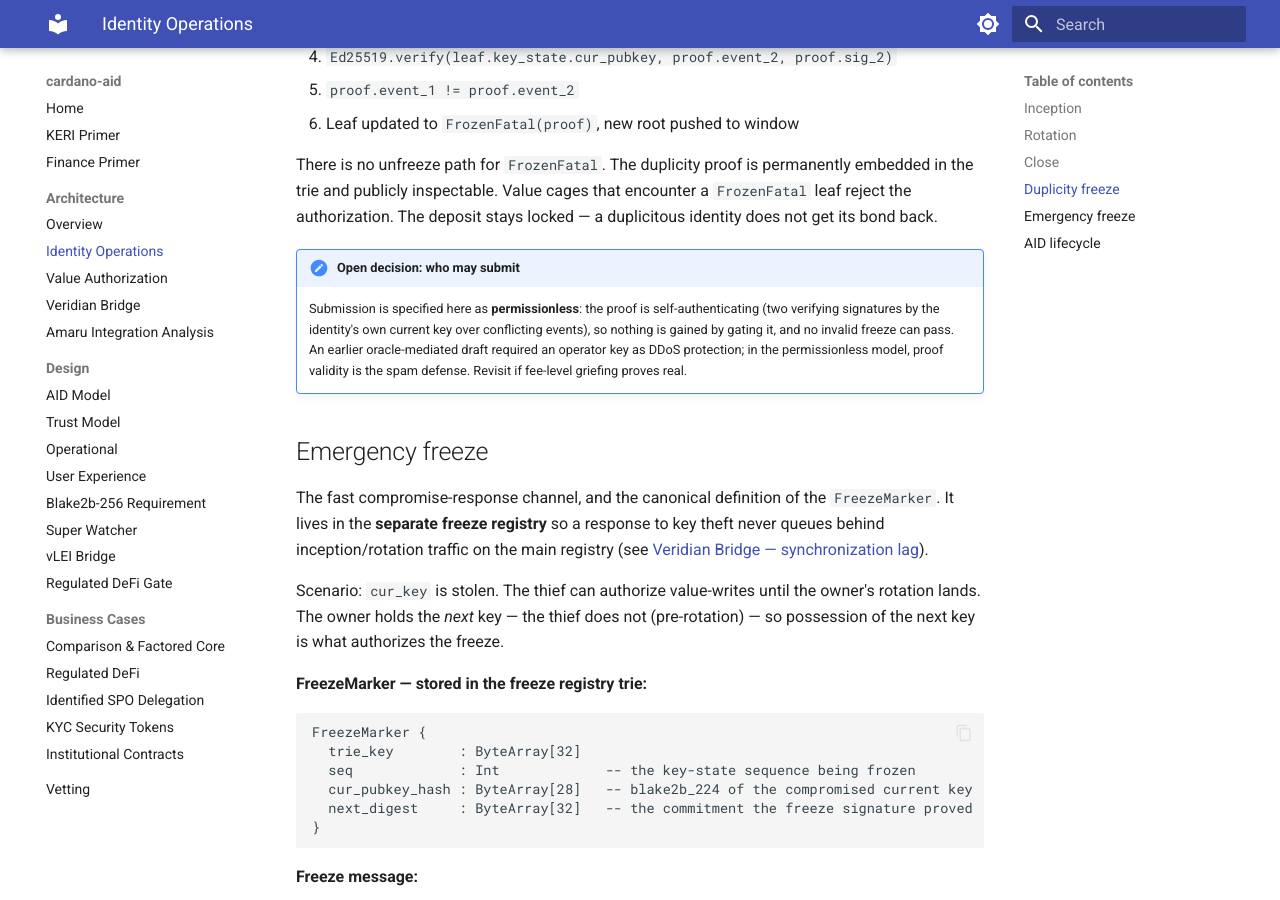
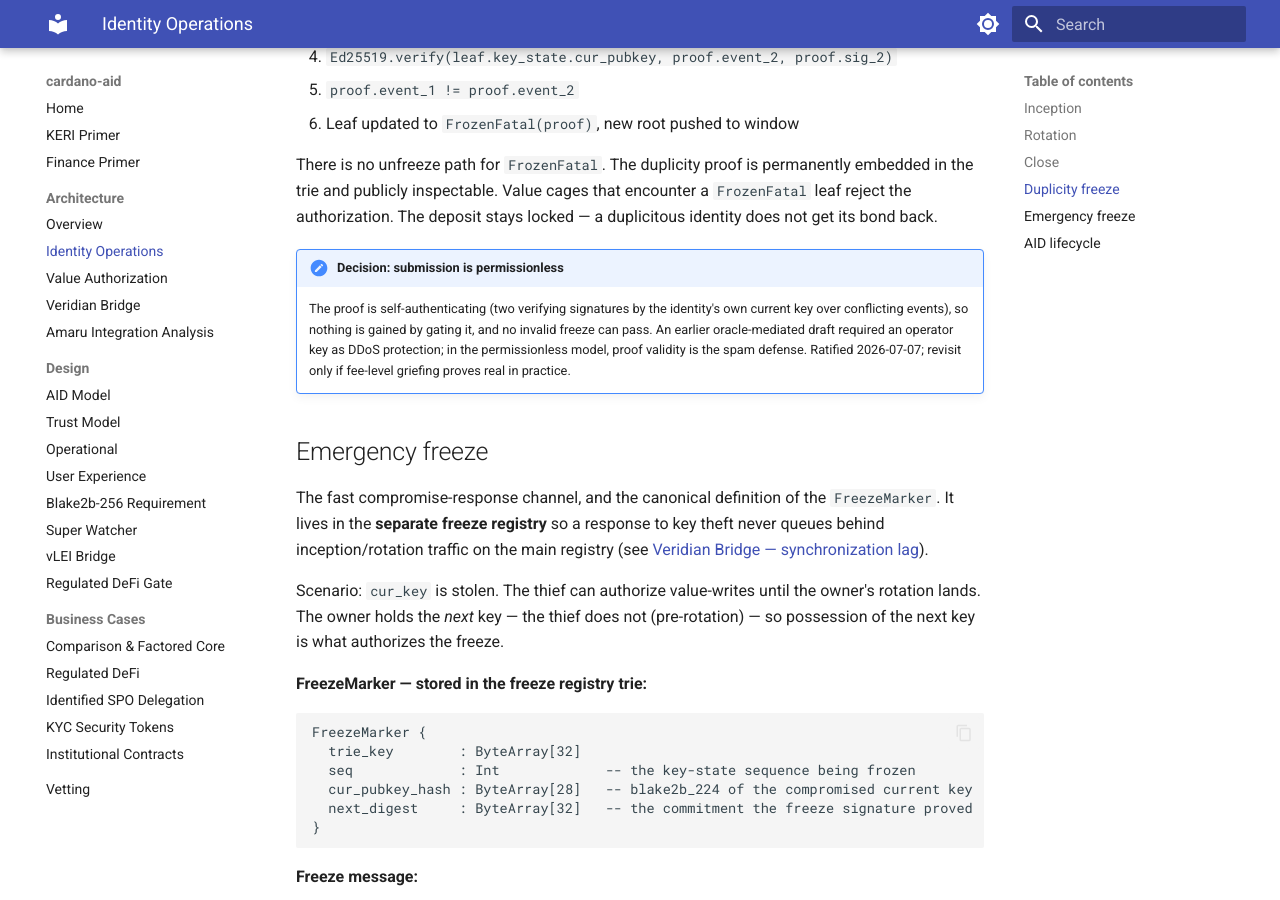
Before and after one commit to lambdasistemi/cardano-keri, an MkDocs documentation site: the page built from docs/architecture/identity-ops.md, in a window 1280 px wide and 900 px high, scrolled down 4637 px. Built offline with MkDocs 1.6.1 and Material for MkDocs 9.7.7, drawn with Linux system fonts in a browser that asks for light colours.

Commit message:
docs: ratify permissionless duplicity-freeze submission

```diff
--- a/docs/architecture/identity-ops.md
+++ b/docs/architecture/identity-ops.md
@@ -211,13 +211,13 @@ permanently embedded in the trie and publicly inspectable. Value cages that
 encounter a `FrozenFatal` leaf reject the authorization. The deposit stays
 locked — a duplicitous identity does not get its bond back.
 
-!!! note "Open decision: who may submit"
-    Submission is specified here as **permissionless**: the proof is
-    self-authenticating (two verifying signatures by the identity's own
-    current key over conflicting events), so nothing is gained by gating it,
-    and no invalid freeze can pass. An earlier oracle-mediated draft required
-    an operator key as DDoS protection; in the permissionless model, proof
-    validity is the spam defense. Revisit if fee-level griefing proves real.
+!!! note "Decision: submission is permissionless"
+    The proof is self-authenticating (two verifying signatures by the
+    identity's own current key over conflicting events), so nothing is
+    gained by gating it, and no invalid freeze can pass. An earlier
+    oracle-mediated draft required an operator key as DDoS protection; in
+    the permissionless model, proof validity is the spam defense. Ratified
+    2026-07-07; revisit only if fee-level griefing proves real in practice.
 
 ## Emergency freeze
 
```
